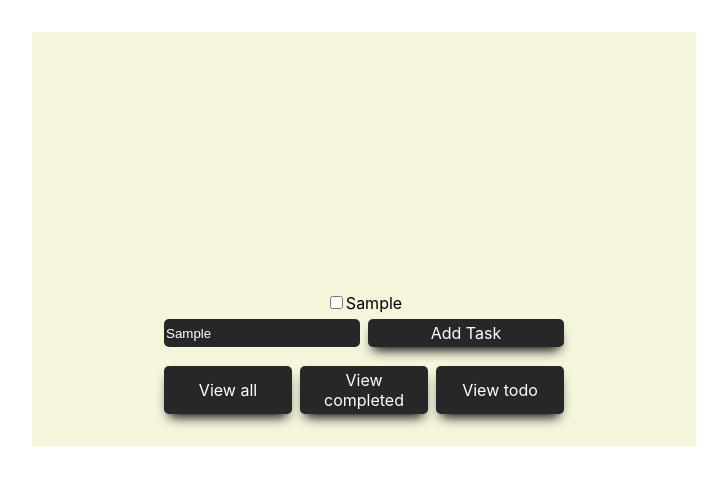
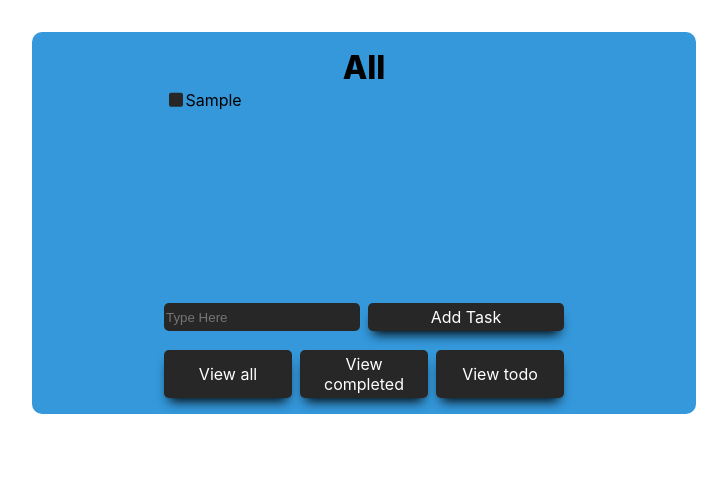
Before and after one commit to gustavofmota/to-do-list, a React (Create React App) app: page / in a window 1280 px wide. Both pictures are taken after typing "Sample" into the empty fields and a click on the button "Add Task". Shown: the top 484 px of the page, without its empty margins (276-1003 px from the left). Built offline with nearby package versions, Linux system fonts and the light colour scheme.

Commit message:
Created PopUp and styled the todo list

```diff
--- a/src/App.css
+++ b/src/App.css
@@ -1,14 +1,31 @@
 .App {
-  text-align: center;
-  display:flex;
+	display: flex;
 	flex-direction: column;
 	align-items: center;
 	justify-content: end;
-  background-color: RGB(245, 245, 220);
+	background-color: #3498db;
 	height: 350px;
 	width: 600px;
-  padding:32px;
-  margin:32px;
+	padding: 16px 32px;
+	margin: 32px;
+	border-radius: 10px;
+}
+
+::-webkit-scrollbar {
+	width: 10px;
+	padding: 2px;
+}
+
+::-webkit-scrollbar-track {
+	border-radius: 8px;
+	background-color: rgb(39, 39, 39);
+	border: 1px solid rgb(39, 39, 39);
+}
+
+::-webkit-scrollbar-thumb {
+	border-radius: 8px;
+	background: rgb(52, 152, 219);
+	background: rgba(231, 231, 231, 1);
 }
 
 button {
@@ -41,7 +58,12 @@ button {
 	padding: 0;
 }
 
-button{
+header {
+	font-size: 32px;
+	font-weight: 800;
+}
+
+button {
 	padding: 4px;
 	border-radius: 5px;
 	color: white;
@@ -50,7 +72,14 @@ button{
 	width: 100%;
 }
 
-#form{
+button:hover {
+	background-color: rgb(215, 215, 215);
+	box-shadow: 0px 8px 12px -5px black;
+	color: black;
+	cursor: pointer;
+}
+
+#form {
 	width: 100%;
 	display: flex;
 	flex-direction: column;
@@ -58,7 +87,7 @@ button{
 	gap: 16px;
 }
 
-.form-input{
+.form-input {
 	display: flex;
 	flex-direction: row;
 	gap: 8px;
@@ -66,17 +95,71 @@ button{
 	padding: 3px;
 }
 
-#form .form-input input{
+#form .form-input input {
 	border-radius: 5px;
-  border:transparent;
-  color:white;
+	border: transparent;
+	color: white;
 	background-color: rgb(39, 39, 39);
 	width: 100%;
 }
 
-.view-types{
+.view-types {
 	width: 400px;
 	display: flex;
 	flex-direction: row;
 	gap: 8px;
 }
+
+table {
+	display: block;
+	height: 100%;
+	width: 400px;
+	margin-bottom: 16px;
+	text-align: left;
+	overflow: overlay;
+}
+
+table tbody {
+	vertical-align: baseline;
+}
+
+table tbody tr {
+	height: fit-content;
+}
+
+table tbody tr .task {
+	display: flex;
+	flex-direction: row;
+	align-items: baseline;
+}
+
+table tbody tr .task input {
+	appearance: none;
+	background: rgb(39, 39, 39);
+	border-radius: 4px;
+	margin: 0px;
+	font: inherit;
+	color: #3498db;
+	width: 1.15em;
+	height: 1.15em;
+	border: 0.15em solid #3498db;
+	transform: translateY(-0.075em);
+	display: grid;
+	place-content: center;
+}
+
+input[type='checkbox']::before {
+	content: '';
+	width: 0.65em;
+	height: 0.65em;
+	transform: scale(0);
+	transition: 120ms transform ease-in-out;
+	box-shadow: inset 1em 1em #3498db;
+
+	transform-origin: bottom left;
+	clip-path: polygon(14% 44%, 0 65%, 50% 100%, 100% 16%, 80% 0%, 43% 62%);
+}
+
+input[type='checkbox']:checked::before {
+	transform: scale(1);
+}
--- a/src/App.js
+++ b/src/App.js
@@ -8,6 +8,8 @@ function App() {
 	const [viewState, setViewState] = useState(0) //this will alternate the view 0=all, 1=completed, 2=todo
 	const [values, setValues] = useState([]) //this will save the values and update the state of each task
 	const [idCounter, setIdCounter] = useState(0) //this will always generate a unique id for each task
+	const [popUpDisplayState, setPopUpDisplayState] = useState('')
+	const viewsType = ['All', 'Completed', 'To-Do']
 
 	console.log(values)
 
@@ -16,12 +18,14 @@ function App() {
 	const showPopup = useCallback(
 		(newMessage) => {
 			setPopupMessage(newMessage)
+			setPopUpDisplayState('visible')
 		},
 		[setPopupMessage]
 	)
 
 	const resetPopup = useCallback(() => {
 		setPopupMessage(null)
+		setPopUpDisplayState('')
 	}, [setPopupMessage])
 
 	/**
@@ -32,16 +36,12 @@ function App() {
 	 * Target will be the name of the task to be added to the list
 	 */
 	function handleAddTask(target) {
-		try {
-			if (target.trim() === '') throw 'Cannot add empty task'
 		setValues([
 			...values,
-				{ id: idCounter, name: target, isCompleted: false },
+			{ id: idCounter, name: target.value, isCompleted: false },
 		])
 		setIdCounter(idCounter + 1)
-		} catch (err) {
-			// WarningPopUp('Error:' + err + '.')
-		}
+		target.value = ''
 	}
 
 	function handleSetViewState(e) {
@@ -60,22 +60,26 @@ function App() {
 	}
 
 	return (
+		<>
+			<WarningPopUp
+				value={popupMessage}
+				onClose={resetPopup}
+				displayState={popUpDisplayState}
+			/>
 			<div className='App'>
+				<header>{viewsType[viewState]}</header>
 				<TodoListTable
 					data={values}
 					viewState={viewState}
 					handleCheckBoxChange={handleCheckBoxChange}
 				/>
-			{popupMessage ? (
-				<WarningPopUp value={popupMessage} onClose={resetPopup} />
-			) : (
 				<Form
 					handleSetViewState={handleSetViewState}
 					handleAddTask={handleAddTask}
 					showPopup={showPopup}
 				/>
-			)}
 			</div>
+		</>
 	)
 }
 
--- a/src/components/Form.js
+++ b/src/components/Form.js
@@ -1,11 +1,16 @@
 import React from 'react'
 
 const Form = ({ handleSetViewState, handleAddTask, showPopup }) => {
+
+	const verifyForm = () => {
+		if (document.getElementById('newTask').value)
+			handleAddTask(document.getElementById('newTask'))
+		else showPopup('Invalid input. Please enter a task name')
+	}
+
 	const onKeyDown = (e) => {
 		if (e.keyCode === 13) {
-			if (document.getElementById('newTask').value)
-				handleAddTask(document.getElementById('newTask').value)
-			else showPopup('Invalid input. Please enter a task name')
+			verifyForm()
 		}
 	}
 	return (
@@ -18,12 +23,7 @@ const Form = ({ handleSetViewState, handleAddTask, showPopup }) => {
 					placeholder='Type Here'
 					onKeyDown={(e) => onKeyDown(e)}
 				/>
-				<button
-					type='button'
-					onClick={() =>
-						handleAddTask(document.getElementById('newTask').value)
-					}
-				>
+				<button type='button' onClick={() => verifyForm()}>
 					Add Task
 				</button>
 			</div>
--- a/src/components/Table-list.js
+++ b/src/components/Table-list.js
@@ -20,12 +20,16 @@ const TodoListTable = ({ data, viewState, handleCheckBoxChange }) => {
 				{whatViewState().map((item) => (
 					<tr key={item.id}>
 						<td>
-							<input
-								type='checkbox'
-								onChange={() => handleCheckBoxChange(item.id)}
-								checked={item.isCompleted}
-							/>
-							<label>{item.name}</label>
+							<div className='task'>
+								<input
+									type='checkbox'
+									onChange={() =>
+										handleCheckBoxChange(item.id)
+									}
+									checked={item.isCompleted}
+								/>
+								<label>{item.name}</label>
+							</div>
 						</td>
 					</tr>
 				))}
--- a/src/components/WarningPopUp.css
+++ b/src/components/WarningPopUp.css
@@ -1,6 +1,41 @@
 .WarningPopUp{
+    background: rgba(255, 235, 59, 0.9);
     position: absolute;
-    height: 100px;
-    width: 200px;
-    right: 50%;
+    width: 290px;
+    top: 40px;
+    border-radius: 10px;
+    padding: 6px 12px;
+    color: black;
+    opacity: 0;
+    transform: translateY(-100px);
+    transition: opacity 0.5s, transform 0.5s;
 }
+
+.WarningPopUp.visible{
+    opacity: 1;
+  transform: translateY(0);
+}
+
+.WarningPopUp-header{
+    display: flex;
+    flex-direction: row;
+    align-items: center;
+    font-weight: bold;
+}
+
+.WarningPopUp-header > div{
+    width: 100%;
+}
+
+
+.WarningPopUp-content{
+    height: 100%;
+    width: 100%;
+    display: flex;
+    flex-direction: column;
+    gap: 4px;
+}
+
+.WarningPopUp-content .closing-X{
+    text-align: right;
+}
--- a/src/components/WarningPopUp.js
+++ b/src/components/WarningPopUp.js
@@ -1,12 +1,14 @@
 import React from 'react'
 import PopUp from './PopUp'
+import './WarningPopUp.css'
 
 class WarningPopUp extends PopUp {
 	render() {
 		return (
-			<div className='WarningPopUp'>
+			<div className={`WarningPopUp ${this.props.displayState}`}>
 				<div className='WarningPopUp-content'>
 					<div className='WarningPopUp-header'>
+						<div className='title'>Warning!! &#9888;</div>
 						<div
 							className='closing-X'
 							onClick={() =>
```
Lines whose indentation alone changed are shown as unchanged.
